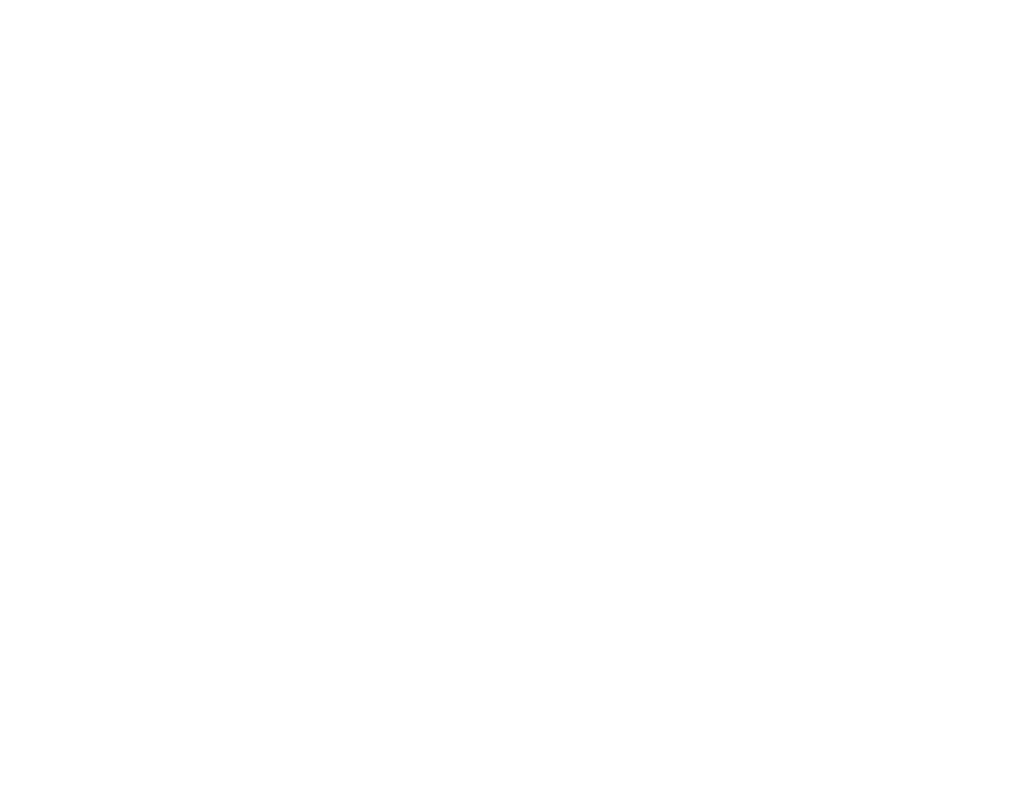
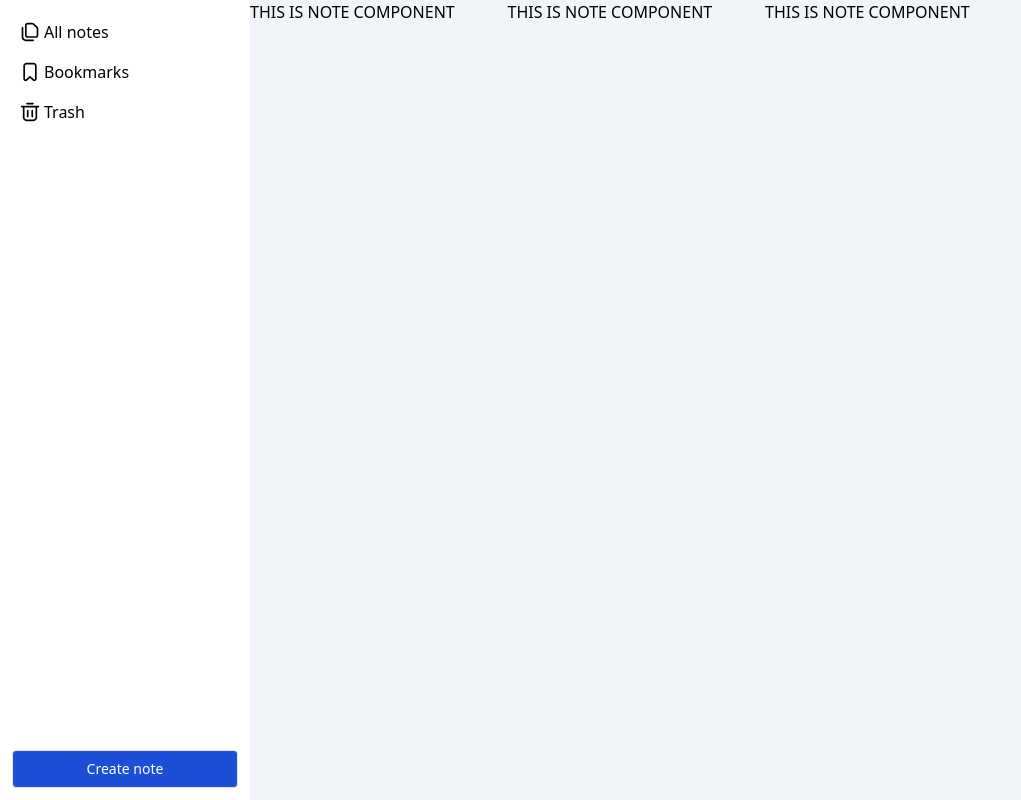
Before and after one commit to fuhad479/my-notes-frontend, a React (Vite) app: page /notes in a window 1280 px wide. Before the commit this address had no page. Shown: the whole page, without its empty margins (0-1021 px from the left). Built offline with nearby package versions, Linux system fonts and the light colour scheme.

Commit message:
finished designing sidebar component

```diff
--- a/src/App.tsx
+++ b/src/App.tsx
@@ -2,12 +2,18 @@
 // import custom components
 import Register from "./routes/Register";
 import Login from "./routes/Login";
+import AllNotes from "./routes/AllNotes";
+import Bookmarks from "./routes/Bookmarks";
+import Trash from "./routes/Trash";
 
 export default function App() {
   return (
     <Routes>
       <Route path="/" element={<Register />} />
       <Route path="/login" element={<Login />} />
+      <Route path="/notes" element={<AllNotes />} />
+      <Route path="/bookmarks" element={<Bookmarks />} />
+      <Route path="/trash" element={<Trash />} />
     </Routes>
   );
 }
--- a/src/components/Button.tsx
+++ b/src/components/Button.tsx
@@ -9,7 +9,7 @@
   return (
     <button
       type={type}
-      className="w-full border rounded-[4px] p-2 bg-blue-700 text-white font-medium"
+      className="w-full border text-sm rounded-[4px] p-2 bg-blue-700 text-white font-medium"
     >
       {children}
     </button>
--- /dev/null
+++ b/src/components/NotesList/Note.tsx
@@ -0,0 +1,3 @@
+export default function Note() {
+  return <div>THIS IS NOTE COMPONENT</div>;
+}
--- /dev/null
+++ b/src/components/NotesList/index.tsx
@@ -0,0 +1,12 @@
+// import custom components
+import Note from "./Note";
+
+export default function NotesList() {
+  return (
+    <div className="grid grid-cols-4">
+      <Note />
+      <Note />
+      <Note />
+    </div>
+  );
+}
--- /dev/null
+++ b/src/components/Sidebar.tsx
@@ -0,0 +1,80 @@
+import { Link } from "react-router-dom";
+// import custom component
+import Button from "./Button";
+
+export default function Sidebar() {
+  return (
+    <aside className="bg-white h-screen flex flex-col">
+      <nav className="p-3">
+        <ul>
+          <li className="rounded-[4px] font-medium flex items-center gap-1 hover:bg-blue-100">
+            <Link to="/notes" className="py-2 flex items-center gap-1 px-2 w-full">
+              <svg
+                width="20"
+                height="20"
+                viewBox="0 0 36 36"
+                fill="none"
+                xmlns="http://www.w3.org/2000/svg"
+              >
+                <path
+                  fillRule="evenodd"
+                  clipRule="evenodd"
+                  d="M4.5 8.7002C5.32843 8.7002 6 9.37177 6 10.2002V27.0002C6 29.4014 8.10625 31.5002 10.8 31.5002H23.85C24.6784 31.5002 25.35 32.1718 25.35 33.0002C25.35 33.8286 24.6784 34.5002 23.85 34.5002H10.8C6.59375 34.5002 3 31.199 3 27.0002V10.2002C3 9.37177 3.67157 8.7002 4.5 8.7002Z"
+                  fill="black"
+                />
+                <path
+                  fillRule="evenodd"
+                  clipRule="evenodd"
+                  d="M9 6.28571C9 3.49953 11.369 1.5 13.9759 1.5H21.3621C22.9943 1.5 24.5396 2.04046 25.7229 3.19469L31.2052 8.17549C31.2204 8.18929 31.2353 8.2034 31.2499 8.21781C32.4212 9.37316 33 10.9082 33 12.4286V23.7143C33 26.5005 30.631 28.5 28.0241 28.5H13.9759C11.369 28.5 9 26.5005 9 23.7143V6.28571ZM13.9759 4.5C12.8172 4.5 12 5.35762 12 6.28571V23.7143C12 24.6424 12.8172 25.5 13.9759 25.5H28.0241C29.1828 25.5 30 24.6424 30 23.7143V12.4286C30 11.6721 29.7165 10.9299 29.1627 10.3731L23.6844 5.39594C23.6693 5.38214 23.6543 5.36803 23.6397 5.35361C23.0881 4.80946 22.3259 4.5 21.3621 4.5H13.9759Z"
+                  fill="black"
+                />
+              </svg>
+              <span>All notes</span>
+            </Link>
+          </li>
+          <li className="rounded-[4px] font-medium flex items-center gap-1 hover:bg-blue-100">
+            <Link to="/bookmarks" className="py-2 flex items-center gap-1 px-2 w-full">
+              <svg
+                width="20"
+                height="20"
+                viewBox="0 0 36 36"
+                fill="none"
+                xmlns="http://www.w3.org/2000/svg"
+              >
+                <path
+                  fillRule="evenodd"
+                  clipRule="evenodd"
+                  d="M9 7.04882V30.319C9 31.379 10.2073 31.8125 10.8599 31.2157L16.8973 25.5425C17.4746 24.9999 18.3743 24.9999 18.9516 25.5425L24.9892 31.2158C25.3244 31.5228 25.7708 31.5816 26.2157 31.3933C26.665 31.2031 26.9545 30.8246 27 30.4084V6.99042C27 5.6478 25.8364 4.5 24.5719 4.5H11.5791C10.3458 4.5 9.12468 5.62479 9 7.04882ZM6.00369 6.88521C6.20417 4.03395 8.59577 1.5 11.5791 1.5H24.5719C27.5377 1.5 30 4.03567 30 6.99042V30.4725C30 30.5076 29.9988 30.5427 29.9963 30.5777C29.7644 33.8752 25.6136 35.8762 22.9499 33.4162L22.9404 33.4074L17.9245 28.6939L12.899 33.4162C10.227 35.884 6 33.8613 6 30.319V6.99042C6 6.95532 6.00123 6.92023 6.00369 6.88521Z"
+                  fill="black"
+                />
+              </svg>
+              <span>Bookmarks</span>
+            </Link>
+          </li>
+          <li className="rounded-[4px] font-medium flex items-center gap-1 hover:bg-blue-100">
+            <Link to="/trash" className="py-2 flex items-center gap-1 px-2 w-full">
+              <svg
+                width="20"
+                height="20"
+                viewBox="0 0 36 36"
+                fill="none"
+                xmlns="http://www.w3.org/2000/svg"
+              >
+                <path
+                  fillRule="evenodd"
+                  clipRule="evenodd"
+                  d="M11.1 3C11.1 2.17157 11.7716 1.5 12.6 1.5H23.4C24.2284 1.5 24.9 2.17157 24.9 3C24.9 3.82843 24.2284 4.5 23.4 4.5H12.6C11.7716 4.5 11.1 3.82843 11.1 3ZM1.5 8.4C1.5 7.57157 2.17157 6.9 3 6.9H33C33.8284 6.9 34.5 7.57157 34.5 8.4C34.5 9.22843 33.8284 9.9 33 9.9H30.9V27.6C30.9 31.4284 27.8284 34.5 24 34.5H12C8.14476 34.5 5.09999 31.4014 5.09999 27.45V9.9H3C2.17157 9.9 1.5 9.22843 1.5 8.4ZM8.09999 9.9V27.45C8.09999 29.7986 9.85523 31.5 12 31.5H24C26.1716 31.5 27.9 29.7716 27.9 27.6V9.9H8.09999ZM13.95 13.8C14.7784 13.8 15.45 14.4716 15.45 15.3V26.25C15.45 27.0784 14.7784 27.75 13.95 27.75C13.1216 27.75 12.45 27.0784 12.45 26.25V15.3C12.45 14.4716 13.1216 13.8 13.95 13.8ZM22.05 13.8C22.8784 13.8 23.55 14.4716 23.55 15.3V26.25C23.55 27.0784 22.8784 27.75 22.05 27.75C21.2216 27.75 20.55 27.0784 20.55 26.25V15.3C20.55 14.4716 21.2216 13.8 22.05 13.8Z"
+                  fill="black"
+                />
+              </svg>
+              <span>Trash</span>
+            </Link>
+          </li>
+        </ul>
+      </nav>
+      <div className="p-3 mt-auto">
+        <Button type="button">Create note</Button>
+      </div>
+    </aside>
+  );
+}
--- /dev/null
+++ b/src/routes/AllNotes.tsx
@@ -0,0 +1,12 @@
+// import custom components
+import Sidebar from "../components/Sidebar";
+import NotesList from '../components/NotesList'
+
+export default function Notes() {
+  return (
+    <div className="grid grid-cols-[250px_auto] bg-slate-100">
+      <Sidebar />
+      <NotesList />
+    </div>
+  );
+}
--- /dev/null
+++ b/src/routes/Bookmarks.tsx
@@ -0,0 +1,12 @@
+// import custom components
+import Sidebar from "../components/Sidebar";
+import NotesList from '../components/NotesList'
+
+export default function Bookmarks() {
+  return (
+    <div className="grid grid-cols-[250px_auto] bg-slate-100">
+      <Sidebar />
+      <NotesList />
+    </div>
+  );
+}
--- /dev/null
+++ b/src/routes/Trash.tsx
@@ -0,0 +1,12 @@
+// import custom components
+import Sidebar from "../components/Sidebar";
+import NotesList from '../components/NotesList'
+
+export default function Trash() {
+  return (
+    <div className="grid grid-cols-[250px_auto] bg-slate-100">
+      <Sidebar />
+      <NotesList />
+    </div>
+  );
+}
--- a/vite.config.ts
+++ b/vite.config.ts
@@ -6,6 +6,7 @@
   plugins: [react()],
   server: {
     host: true,
+    port: 3000,
     proxy: {
       "/api": {
         target: "https://my-notes-backend-t6jl.onrender.com",
```
Also changed, not shown: .eslintrc.cjs, public/avatar.jpg (added).
